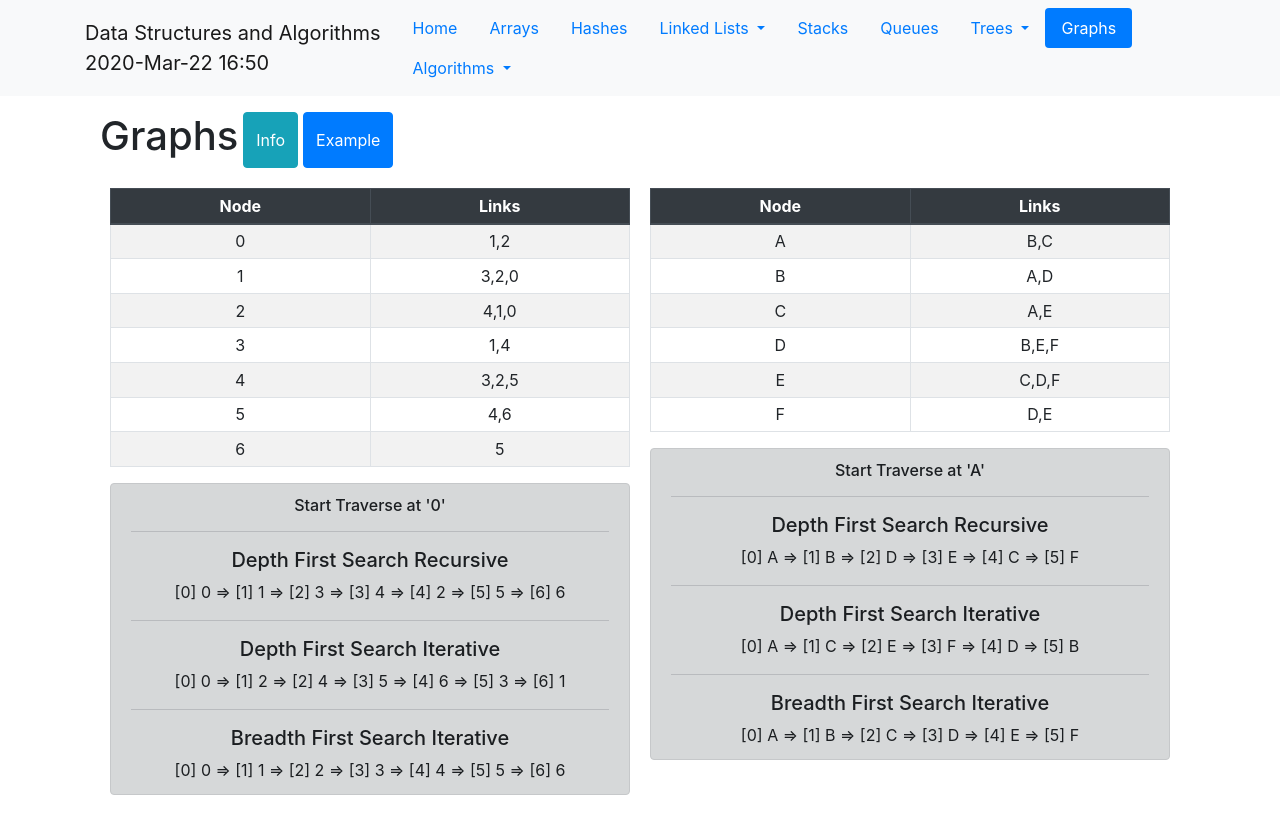
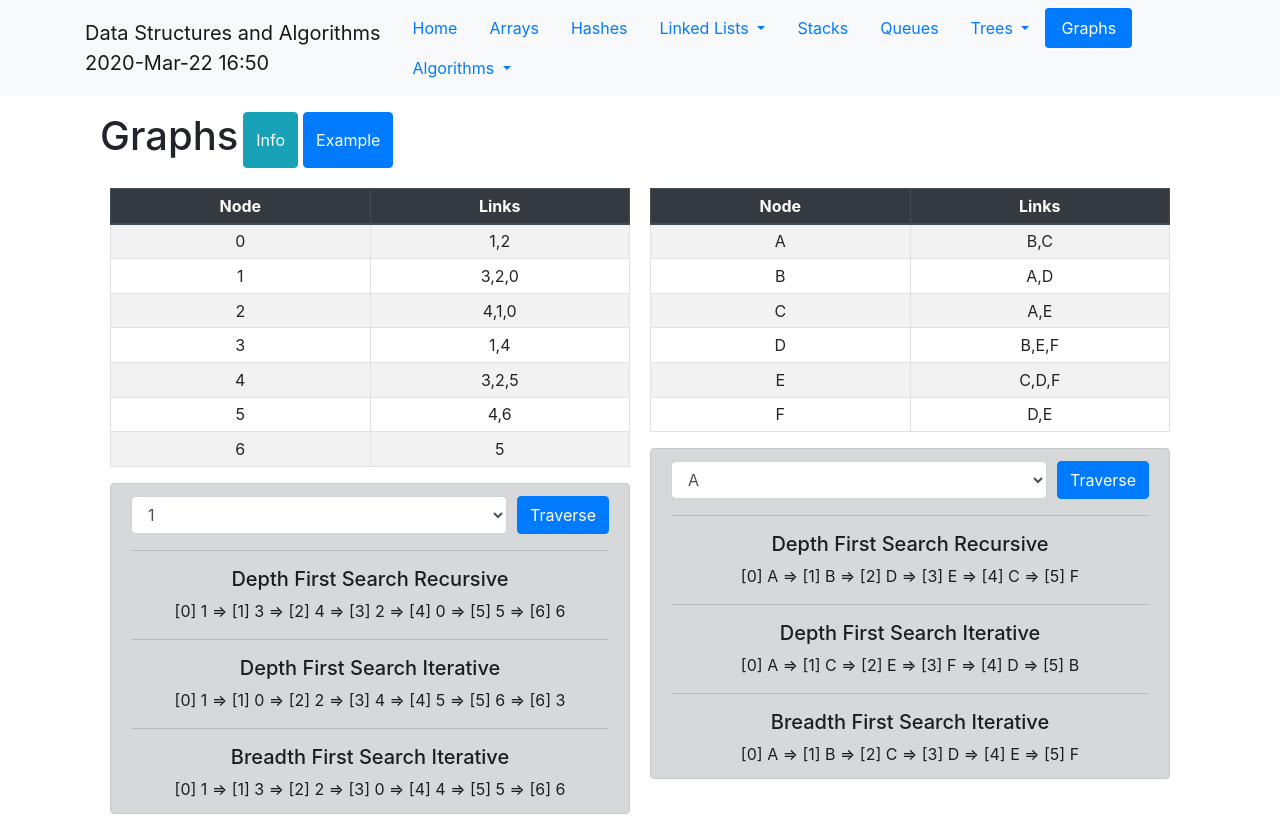
Before and after one commit to alexjwatts83/angular-data-strucutres, an Angular app: page /graphs in a window 1280 px wide. Built offline with nearby package versions, Linux system fonts and the light colour scheme.

Commit message:
more graph ui changes

```diff
--- a/src/app/graphs/graph-example/graph-example.component.html
+++ b/src/app/graphs/graph-example/graph-example.component.html
@@ -24,7 +24,13 @@
     </table>
 
     <div class="alert alert-dark">
-      <h6>Start Traverse at '{{graphData.startKey}}'</h6>
+      <div class="form-group" style="display: flex;">
+        <select name="startKey"  [(ngModel)]="graphData.startKey" class="form-control">
+          <option *ngFor="let key of graphData.keys" [selected]="key.toString() === graphData.startKey.toString()" [value]="key">{{key}}</option>
+        </select>
+        <button style="margin-left: 10px;" type="menu" class="btn btn-primary" (click)="traverse(graphData)">Traverse</button>
+      </div>
+
       <hr />
       <h5>Depth First Search Recursive</h5>
       <div *ngIf="graphData.dfsRecursive.length === 0">Is Empty</div>
--- a/src/app/graphs/graph-example/graph-example.component.ts
+++ b/src/app/graphs/graph-example/graph-example.component.ts
@@ -52,7 +52,7 @@ export class GraphExampleComponent implements OnInit {
       graph.addEdge(edge.node1, edge.node2);
     }
     let keys = Object.keys(graph.adjacentList);
-    let startKey = parseInt(keys[0]);
+    let startKey = parseInt(keys[1]);
     return {
       graph: graph,
       keys: keys,
@@ -96,4 +96,11 @@ export class GraphExampleComponent implements OnInit {
       startKey: startKey,
     };
   }
+
+  traverse(graphDisplay: GraphDisplay<any>) {
+    //  console.log(graphDisplay.startKey);
+     graphDisplay.bfsIterative = graphDisplay.graph.breadthFirstSearch(graphDisplay.startKey);
+     graphDisplay.dfsIterative = graphDisplay.graph.depthFirstSearchIterative(graphDisplay.startKey);
+     graphDisplay.dfsRecursive = graphDisplay.graph.depthFirstSearchRecursive(graphDisplay.startKey);
+  }
 }
```
